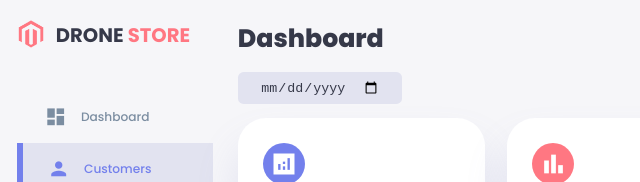
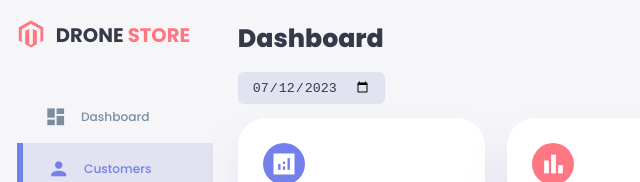
Before and after one commit to ManojKumarBV/responsive_webpage, a plain HTML site: page index.html in a window 1280 px wide. Shown: the top 182 px of the page, 9-649 px from the left. Drawn offline with Linux system fonts and the light colour scheme.

Commit message:
Added date code

```diff
--- a/index.html
+++ b/index.html
@@ -71,7 +71,7 @@
         <main>
             <h1 class="title">Dashboard</h1>
             <div class="date">
-                <input type="date" />
+                <input type="date" onload="getDate()" id="dateInput" />
             </div>
             <div class="insights">
                 <div class="sales">
--- a/script.js
+++ b/script.js
@@ -2,6 +2,7 @@ const sideMenu = document.querySelector("aside");
 const menuBtn = document.querySelector("#menu-btn");
 const closeBtn = document.querySelector("#close-btn");
 const themeToggler = document.querySelector(".theme-toggler");
+var currentDate = new Date();
 
 // to show sidebar
 menuBtn.addEventListener("click", () => {
@@ -14,7 +15,6 @@ closeBtn.addEventListener("click", () => {
 });
 
 // to change theme
-
 themeToggler.addEventListener("click", () => {
     document.body.classList.toggle("dark-theme-variables");
     // themeToggler.querySelector("span").classList.toggle("active");
@@ -28,9 +28,23 @@ Orders.forEach((order) => {
                         <td>${order.productName}</td>
                         <td>${order.productNumber}</td>
                         <td>${order.paymentStatus}</td>
-                        <td class="${order.shipping === 'Declined' ? 'danger' : order.shipping === 'Pending' ? 'warning' : 'success'}">${order.shipping}</td>
+                        <td class="${order.shipping === "Declined"
+            ? "danger"
+            : order.shipping === "Pending"
+                ? "warning"
+                : "success"
+        }">${order.shipping}</td>
                         <td class="primary details" >Details</td>
                         `;
     tr.innerHTML = trContent;
-    document.querySelector('table tbody').appendChild(tr)
+    document.querySelector("table tbody").appendChild(tr);
 });
+
+// Get the current date
+var currentDate = new Date();
+
+// Format the date as "YYYY-MM-DD"
+var formattedDate = currentDate.toISOString().split("T")[0];
+
+// Set the formatted date as the default value for the date input field
+document.getElementById("dateInput").value = formattedDate;
--- a/styles.css
+++ b/styles.css
@@ -246,7 +246,7 @@ main .date {
   background: var(--color-light);
   border-radius: var(--border-radius-1);
   margin-top: 1rem;
-  padding: 0.5rem 1.6rem;
+  padding: 0.5rem 1rem;
 }
 
 main .date input[type="date"] {
```
